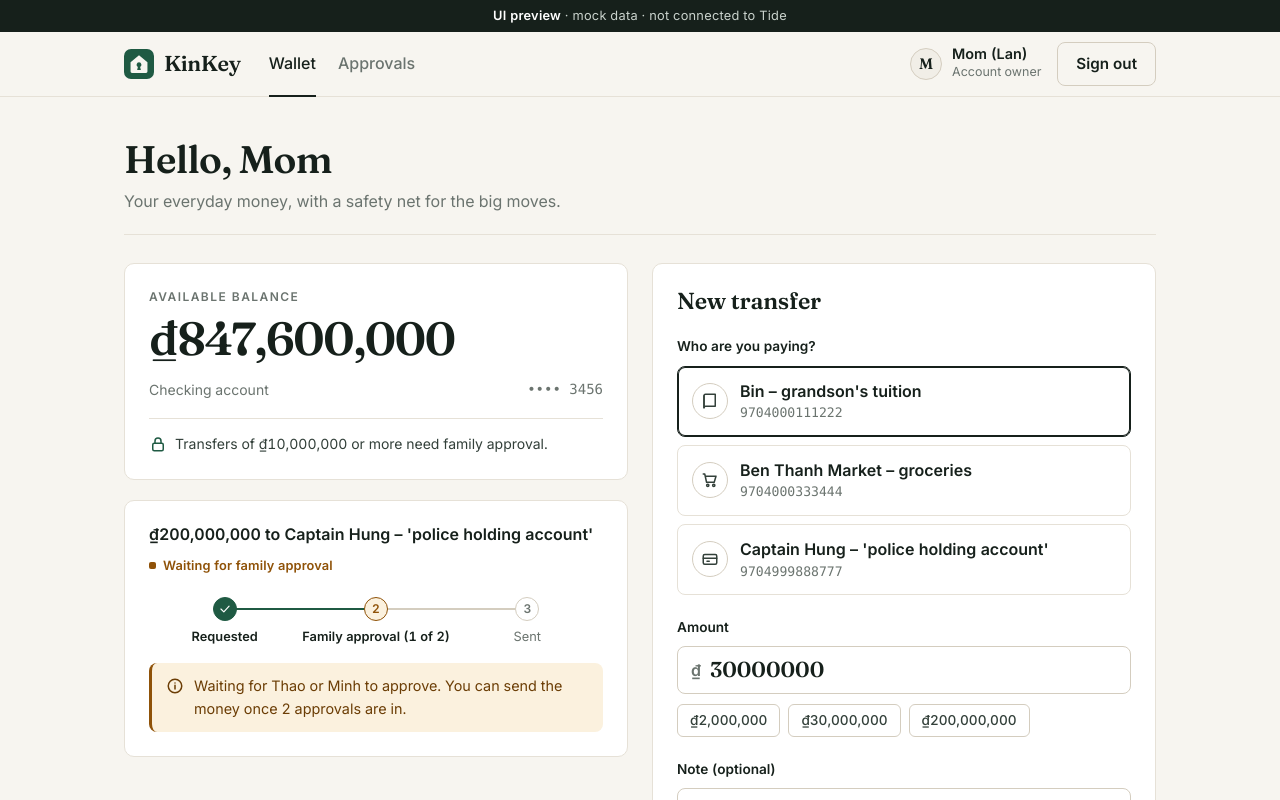
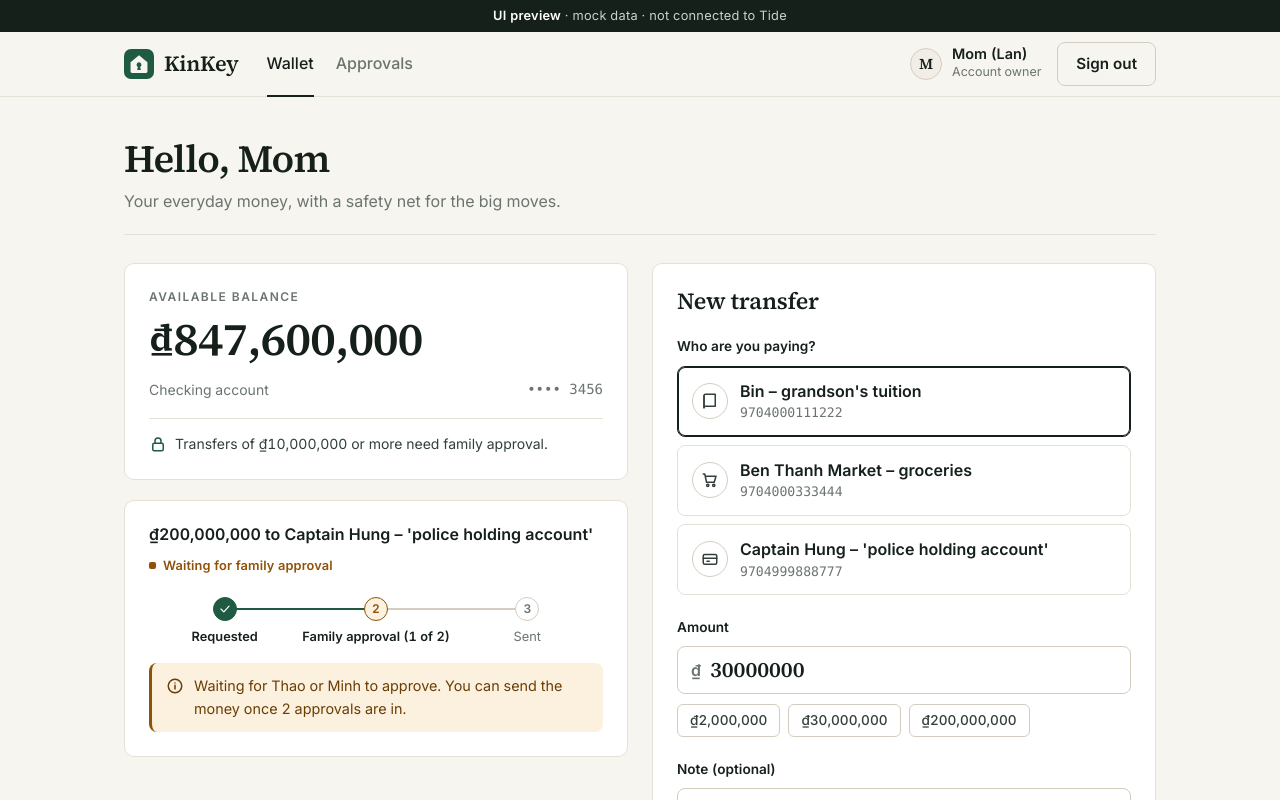
Before and after one commit to liberosis121/RMIT_SGS_Parcheesi_C2, a Next.js app in the folder app/: page /preview/wallet in a window 1280 px wide. Shown: the top 800 px of the page. Built offline with nearby package versions, Linux system fonts and the light colour scheme.

Commit message:
Use Source Serif 4 for headings for better legibility

```diff
--- a/app/src/app/globals.css
+++ b/app/src/app/globals.css
@@ -92,7 +92,7 @@ p { margin: 0; }
 
 /* ---------- landing ---------- */
 .hero { display: grid; grid-template-columns: 1.15fr 0.85fr; gap: 64px; align-items: center; padding: 72px 0 64px; }
-.hero h1 { font-size: 3.6rem; line-height: 1.03; letter-spacing: -0.035em; font-weight: 600; }
+.hero h1 { font-size: 3.5rem; line-height: 1.08; letter-spacing: -0.02em; font-weight: 600; }
 .hero h1 em { font-style: italic; font-weight: 500; color: var(--accent); }
 .hero .lead { font-size: 1.15rem; color: var(--ink-2); margin: 22px 0 30px; max-width: 30em; }
 .trust { display: flex; gap: 10px; align-items: flex-start; margin-top: 22px; color: var(--muted); font-size: 0.9rem; max-width: 30em; }
@@ -129,7 +129,7 @@ p { margin: 0; }
 .grid-2 { display: grid; grid-template-columns: 1fr 1fr; gap: 24px; align-items: start; }
 .balance-card { background: var(--surface); }
 .balance-card .label { font-size: 0.75rem; font-weight: 600; letter-spacing: 0.12em; text-transform: uppercase; color: var(--muted); }
-.balance { font-family: var(--serif); font-size: 2.9rem; font-weight: 600; letter-spacing: -0.03em; margin: 10px 0 16px; line-height: 1; }
+.balance { font-family: var(--serif); font-size: 2.9rem; font-weight: 600; letter-spacing: -0.015em; margin: 10px 0 16px; line-height: 1; }
 .balance-card .meta { display: flex; justify-content: space-between; gap: 12px; flex-wrap: wrap; font-size: 0.875rem; color: var(--muted); }
 .balance-card .meta .num { font-family: var(--mono); }
 .balance-card .note { margin-top: 18px; padding-top: 14px; border-top: 1px solid var(--line); font-size: 0.875rem; display: flex; gap: 8px; align-items: center; color: var(--ink-2); }
--- a/app/src/app/layout.tsx
+++ b/app/src/app/layout.tsx
@@ -1,8 +1,8 @@
 import "./globals.css";
-import { Inter, Fraunces } from "next/font/google";
+import { Inter, Source_Serif_4 } from "next/font/google";
 
 const inter = Inter({ subsets: ["latin"], weight: ["400", "500", "600", "700"], variable: "--font-inter", display: "swap" });
-const serif = Fraunces({ subsets: ["latin"], variable: "--font-serif", display: "swap", axes: ["opsz"] });
+const serif = Source_Serif_4({ subsets: ["latin"], variable: "--font-serif", display: "swap", style: ["normal", "italic"], axes: ["opsz"] });
 
 export const metadata = {
   title: "KinKey – Two keys for every big transfer",
```
